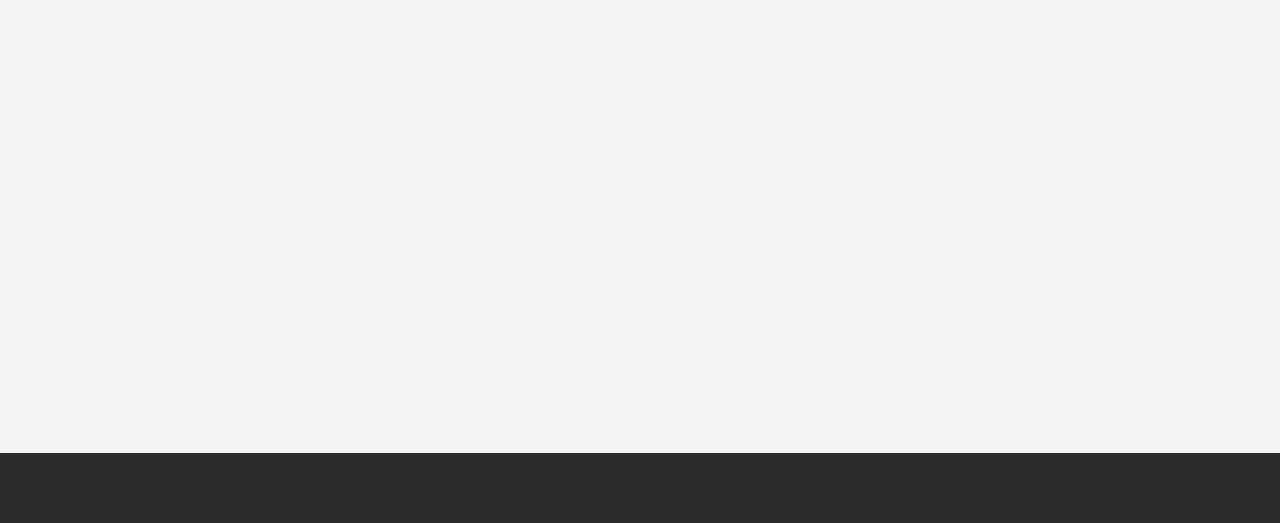
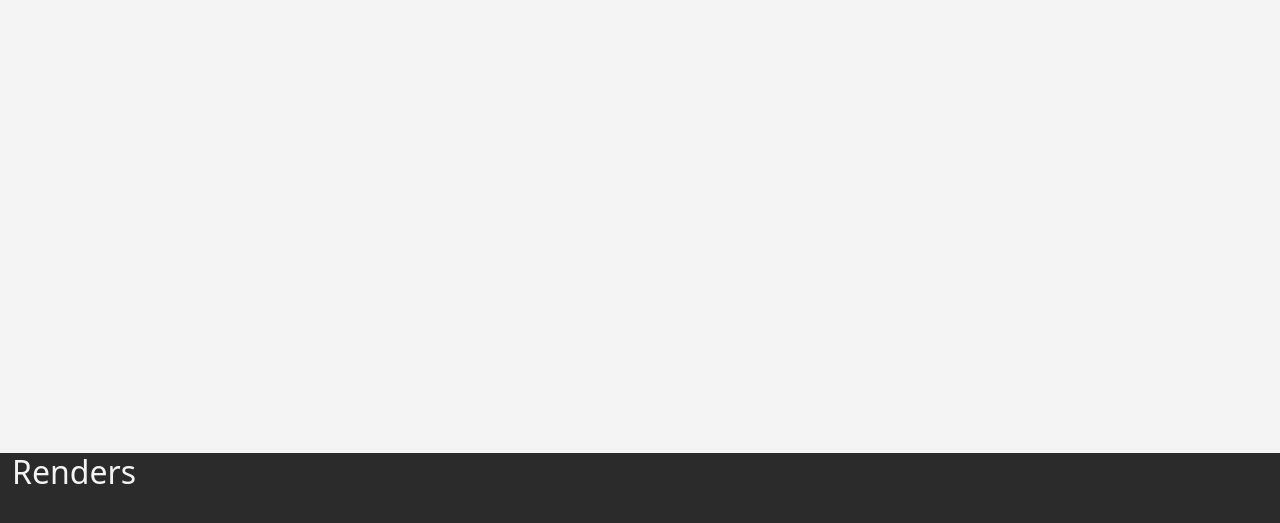
Before and after one commit to KurtSchwimmbacher/Sean-website, a plain HTML site: page index.html in a window 1280 px wide. Shown: the part 267-790 px from the top of the page. Drawn offline with nearby package versions, Linux system fonts and the light colour scheme.

Commit message:
add bootstrap

```diff
--- a/css/main.css
+++ b/css/main.css
@@ -55,3 +55,7 @@ header{
     font-family: 'Montserrat', sans-serif;
    font-size: 62px;
 }
+
+.render-heading{
+    color: #f4f4f4;
+}
--- a/index.html
+++ b/index.html
@@ -41,7 +41,15 @@
         </div>
     </header>
 
+    <div class="container-fluid"> <!--Bootstrap Container-->
+        <div class="row">
+            <h2 class="render-heading">
+                Renders
+            </h2>
+            <div class="col-4"></div>
+        </div>
 
+    </div> <!--Bootstrap Container-->
 
 </body>
 </html>
```
